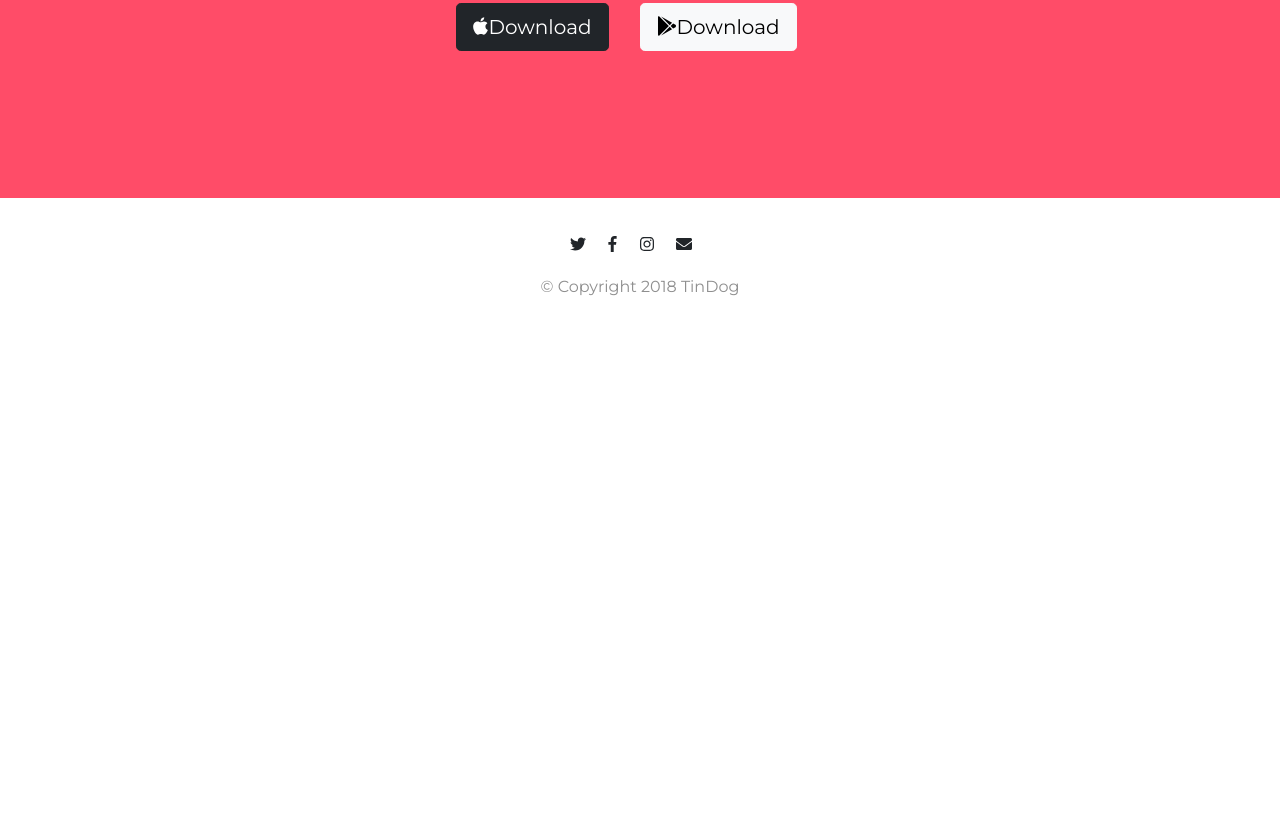
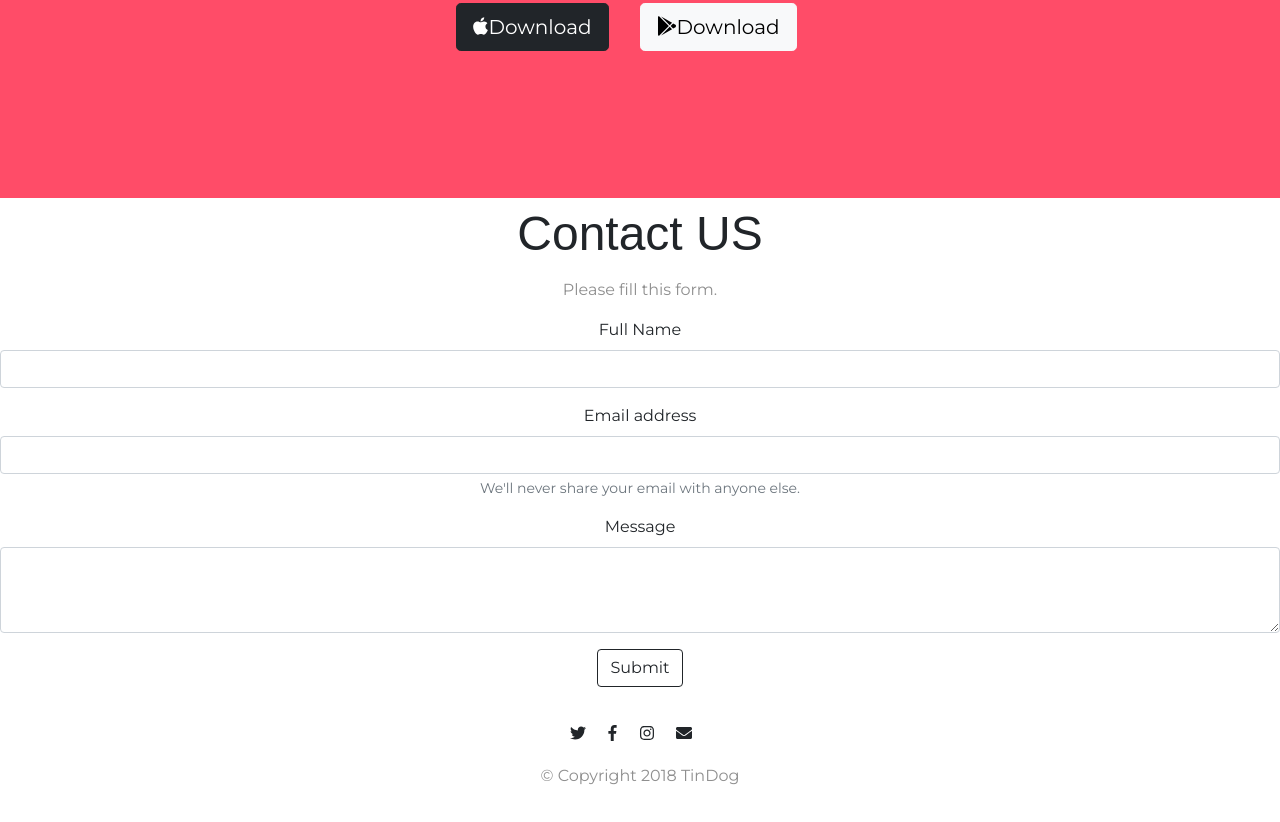
Before and after one commit to AdiTilve/TinDog, a plain HTML site: page index.html in a window 1280 px wide. Shown: the part 2935-3757 px from the top of the page. Before the commit the page ends 3289 px from the top, so only its background shows below. Drawn offline with nearby package versions, Linux system fonts and the light colour scheme.

Commit message:
Update index.html

```diff
--- a/index.html
+++ b/index.html
@@ -122,7 +122,7 @@
   <!-- Press -->
 
   <section id="press">
-    <img class="press-logo" src="images/TechCrunch.png" alt="tc-logo">
+    <img class="press-logo" src="images/techcrunch.png" alt="tc-logo">
     <img class="press-logo" src="images/tnw.png" alt="tnw-logo">
     <img class="press-logo" src="images/bizinsider.png" alt="biz-insider-logo">
     <img class="press-logo" src="images/mashable.png" alt="mashable-logo">
@@ -134,9 +134,11 @@
 
   <section id="pricing">
 
+<div class="pricing-heading">
     <h2 class="section-heading">A Plan for Every Dog's Needs</h2>
     <p>Simple and affordable price plans for your and your dog.</p>
 
+    </div>
     <div class="row">
       <div class="pricing-column col-lg-4 col-md-6">
         <div class="card">
@@ -201,7 +203,29 @@
 
   </section>
 
-
+<!-- Contact us -->
+  <section id="contact">
+      <div>
+        <h2 class="section-heading">Contact US</h2>
+        <p>Please fill this form.</p>
+      </div>
+    <form class="contact-form">
+    <div class="mb-3">
+    <label for="exampleInputEmail1" class="form-label">Full Name</label>
+    <input type="email" class="form-control" id="name">
+  </div>
+  <div class="mb-3">
+    <label for="exampleInputEmail1" class="form-label">Email address</label>
+    <input type="email" class="form-control" id="email">
+    <div id="emailHelp" class="form-text">We'll never share your email with anyone else.</div>
+  </div>
+  <div class="mb-3">
+    <label for="exampleInputPassword1" class="form-label">Message</label>
+    <textarea class="form-control" id="message" rows="3"></textarea>
+  </div>
+  <button type="submit" class="btn btn-outline-dark">Submit</button>
+</form>
+  </section>
   <!-- Footer -->
 
   <footer id="footer">
@@ -209,7 +233,7 @@
     <i class="fab fa-facebook-f footer-icons"></i>
     <i class="fab fa-instagram footer-icons"></i>
     <i class="fas fa-envelope footer-icons"></i>
-    <p>© Copyright 2018 TinDog</p>
+    <p class="copyright-text">© Copyright 2018 TinDog</p>
 
   </footer>
 
```
